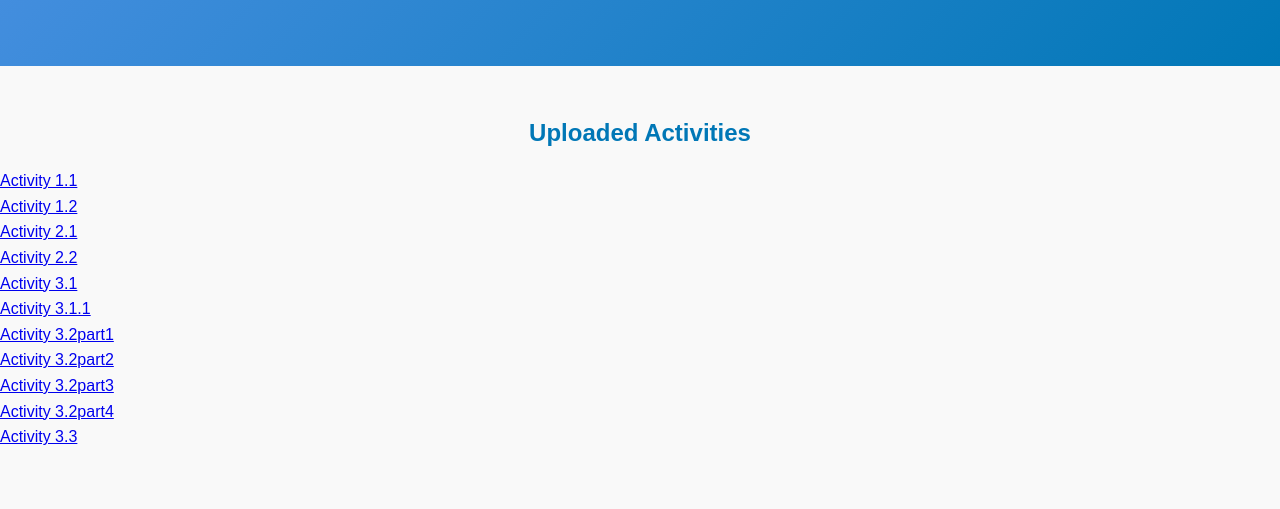
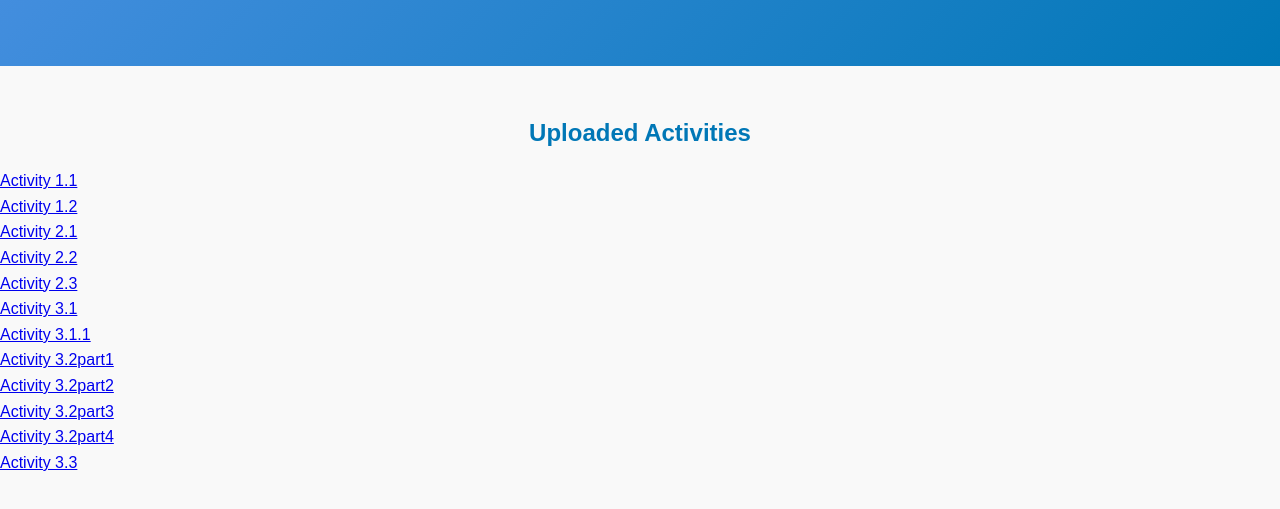
Before and after one commit to zyruskhister/My-Activities, a plain HTML site: page activities.html in a window 1280 px wide. Shown: the part 139-648 px from the top of the page. Drawn offline with Linux system fonts and the light colour scheme.

Commit message:
Update activities.html

```diff
--- a/activities.html
+++ b/activities.html
@@ -22,6 +22,7 @@
       <li><a href="activities/activity1.2.html" target="_blank">Activity 1.2</a></li>
       <li><a href="activities/activity2.1.html" target="_blank">Activity 2.1</a></li>
       <li><a href="activities/activity2.2.html" target="_blank">Activity 2.2</a></li>
+      <li><a href="activities/activity2.3.html" target="_blank">Activity 2.3</a></li>
       <li><a href="activities/activity3.1.html" target="_blank">Activity 3.1</a></li>
       <li><a href="activities/activity3.1.1.html" target="_blank">Activity 3.1.1</a></li>
       <li><a href="activities/activity3.2part1.html" target="_blank">Activity 3.2part1</a></li>
```
